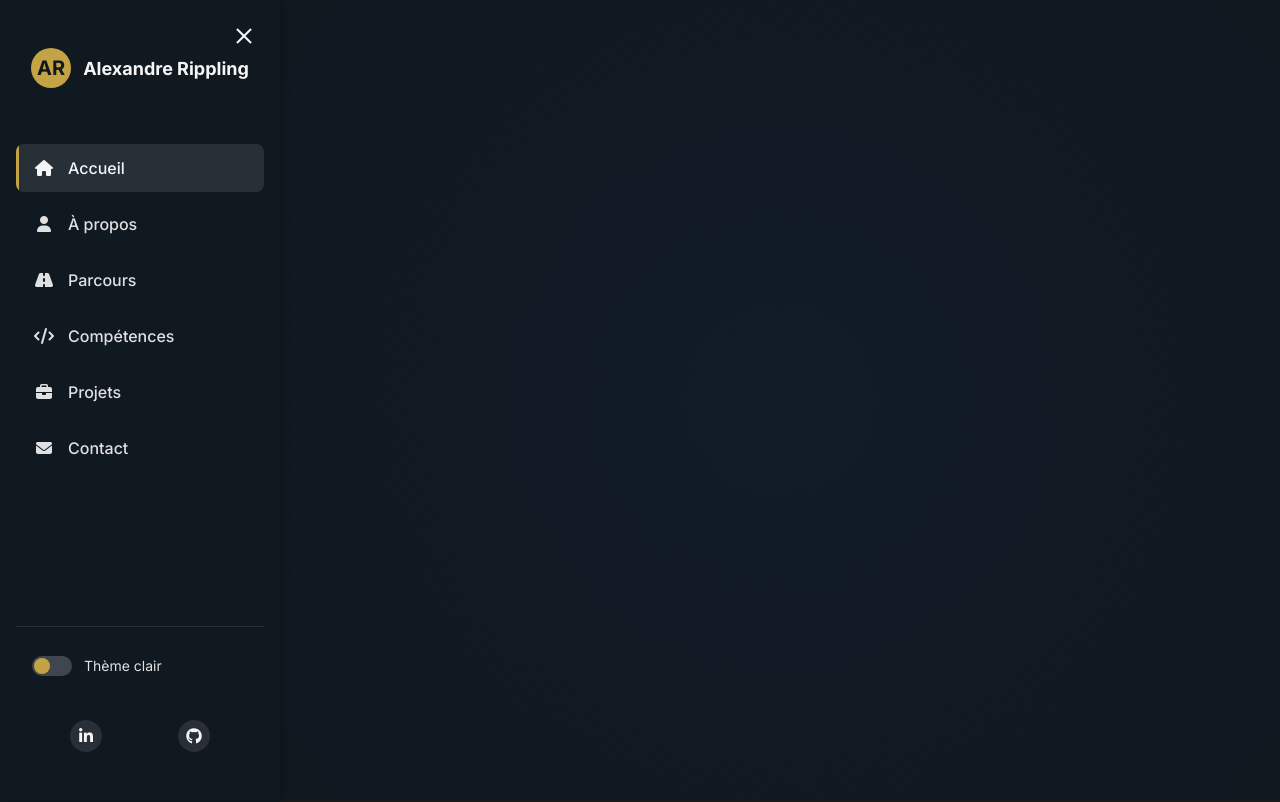
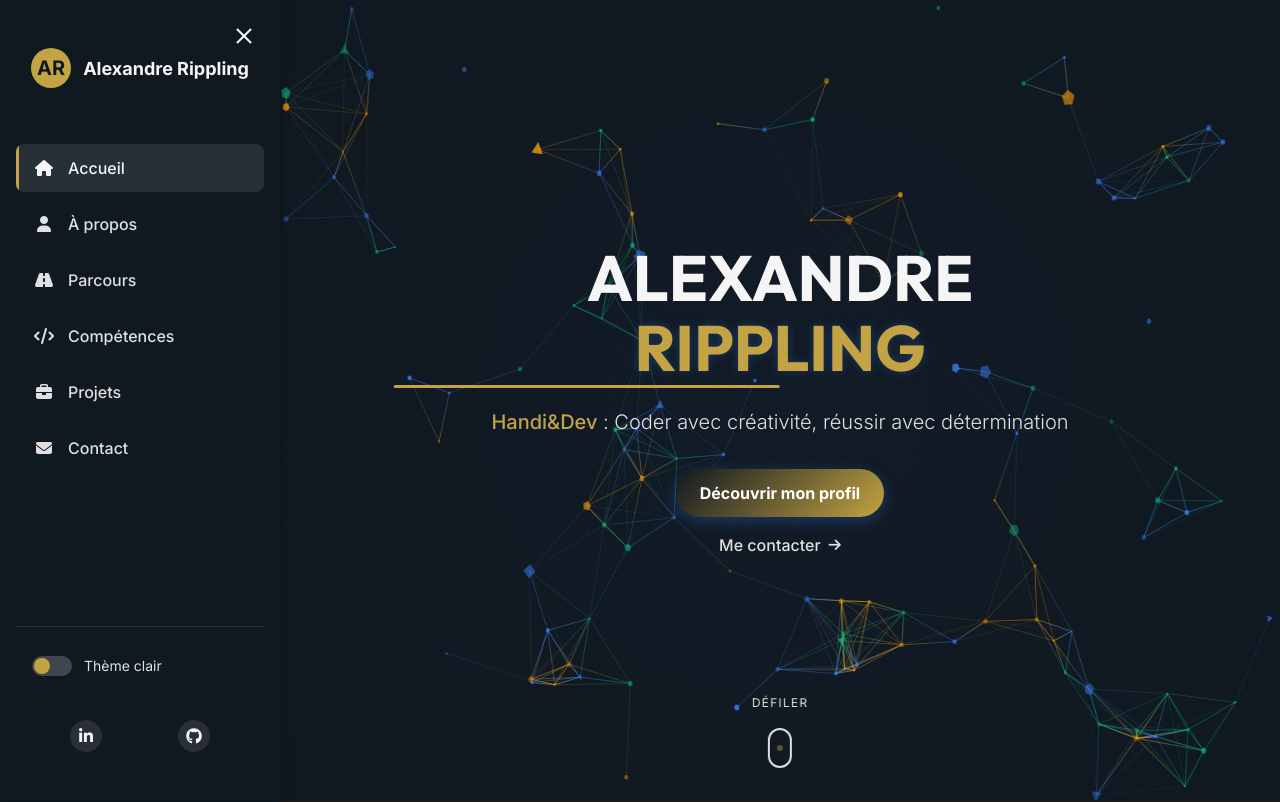
Before and after one commit to RIP-alex/Airpxel, a plain HTML site: page index.html in a window 1280 px wide. Shown: the top 802 px of the page. Drawn offline with nearby package versions, Linux system fonts and the light colour scheme.

Commit message:
Update index.html

```diff
--- a/index.html
+++ b/index.html
@@ -103,7 +103,29 @@
 
     <main class="main-content">
         <section id="hero" class="section hero-section active-section" data-section="hero">
-            </section>
+            <div class="hero-canvas-container">
+                <canvas id="hero-canvas"></canvas>
+            </div>
+            <div class="hero-content">
+                <div class="hero-text">
+                    <h1 class="hero-title">
+                        <span class="hero-title-line">ALEXANDRE</span>
+                        <span class="hero-title-line accent">RIPPLING</span>
+                    </h1>
+                    <div class="hero-tagline">
+                        <span class="tag-highlight">Handi&Dev</span> : Coder avec créativité, réussir avec détermination
+                    </div>
+                </div>
+                <div class="hero-cta">
+                    <a href="#about" class="cta-button">Découvrir mon profil</a>
+                    <a href="#contact" class="cta-link">Me contacter <i class="fas fa-arrow-right"></i></a>
+                </div>
+            </div>
+            <div class="scroll-indicator">
+                <div class="scroll-text">Défiler</div>
+                <div class="scroll-icon"></div>
+            </div>
+        </section>
 
         <section id="about" class="section about-section" data-section="about">
             <div class="section-container">
```
